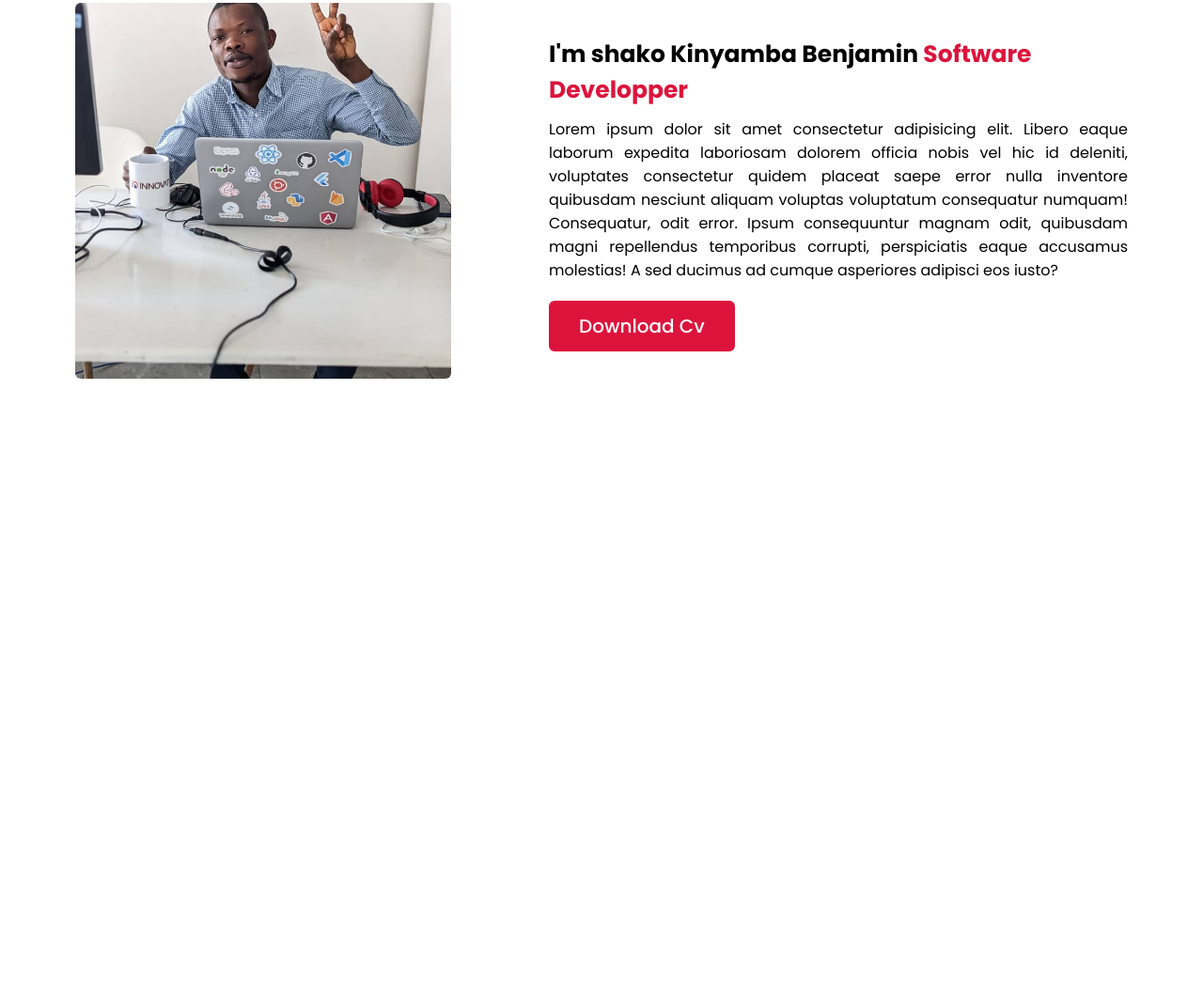
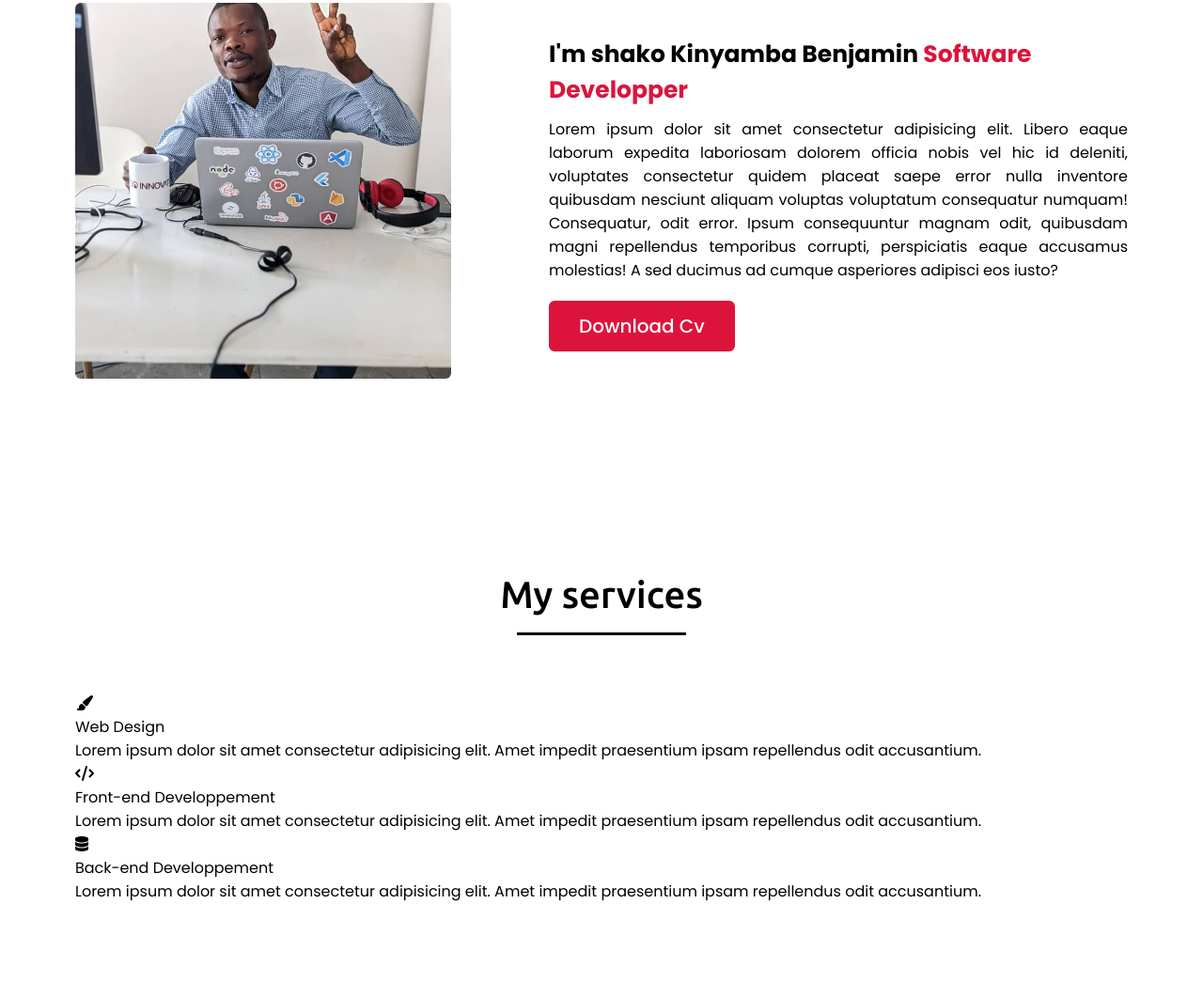
Before and after one commit to SKB-TECH/porfolio, a website: page index.html in a window 1280 px wide. Shown: the part 1023-2084 px from the top of the page at 94% size. Before the commit the page ends 1533 px from the top, so only its background shows below. Drawn offline with nearby package versions, Linux system fonts and the light colour scheme; files whose address does not match are found by name.

Commit message:
Feat:add parite my services

```diff
--- a/index.html
+++ b/index.html
@@ -64,5 +64,46 @@
             </div>
         </div>
     </section>
+
+    <!-- section services -->
+
+    <section class="services" id="services">
+        <div class="max-width">
+            <h1 class="title">My services</h1>
+            <div class="serv-content">
+                <!-- card1  -->
+               <div class="card">
+                    <div class="box">
+                        <i class="fas fa-paint-brush"></i>
+                        <div class="text">Web Design</div>
+                        <p>
+                            Lorem ipsum dolor sit amet consectetur adipisicing elit. Amet impedit praesentium ipsam repellendus odit accusantium.
+                        </p>
+                    </div>
+               </div>
+           <!-- card2-->
+           <div class="card">
+            <div class="box">
+                <i class="fas fa-code"></i>
+                <div class="text">Front-end Developpement</div>
+                <p>
+                    Lorem ipsum dolor sit amet consectetur adipisicing elit. Amet impedit praesentium ipsam repellendus odit accusantium.
+                </p>
+            </div>
+            </div>
+
+            <!-- card2 -->
+            <div class="card">
+                <div class="box">
+                    <i class="fas fa-database"></i>
+                    <div class="text">Back-end Developpement</div>
+                    <p>
+                        Lorem ipsum dolor sit amet consectetur adipisicing elit. Amet impedit praesentium ipsam repellendus odit accusantium.
+                    </p>
+                </div>
+           </div>
+            </div>
+        </div>
+    </section>
     <script src="./script.js"></script>
 </html>
--- a/style.css
+++ b/style.css
@@ -129,17 +129,17 @@ box-sizing: border-box;
         background: none;
     }
 
-            /* about style */
+    /* simalaire style */
 
     section{
         padding: 100px 0;
     }
 
-            .about {
+    .about,.services {
         font-family: 'Poppins', 'sans-Serif';
     }
 
-            .about .title {
+    section .title {
         position: relative;
         text-align: center ;
         font-size: 40px;
@@ -149,7 +149,7 @@ box-sizing: border-box;
         font-family: 'Ubuntu', sans-serif;
     }
 
-            .about .title::before{
+    section .title::before{
         content: "";
         position: absolute;
         width: 180px;
@@ -160,8 +160,7 @@ box-sizing: border-box;
         transform: translateX(-50%);
     }
 
-            .about .title::after{
-                content: "Who I'm";
+    section .title::after{
         position: absolute;
         bottom: -7px;
         font-size: 20px;
@@ -172,6 +171,13 @@ box-sizing: border-box;
         transform: translateX(-50%);
     }
 
+
+            /* about style */
+
+            .about .title::after{
+                content: "Who I'm";
+
+            }
 
 
             .about .about-content{
@@ -228,8 +234,10 @@ box-sizing: border-box;
                 background:none;
             }
 
+    /* services styling */
+    .services{
 
-
+    }
 
 
 
@@ -256,12 +264,13 @@ box-sizing: border-box;
     }
 }
 
-    @media (max-width:1104px){
+@media (max-width:1104px) {
     .about .about-content .left img {
         height: 350px;
         width: 350px;
     }
 }
+
 
     @media (max-width:991px){
         .max-width{
@@ -318,19 +327,18 @@ box-sizing: border-box;
 
         .max-width {
             max-width: 800px;
-
         }
 
         .about .about-content .column{
-            width: 50%;
+            width: 100%;
         }
-        .about .about-content .column .left{
+        .about .about-content .left {
             display: flex;
             justify-content: center;
             margin: 0 auto 60px;
         }
 
-        .about .about-content .column .right{
+        .about .about-content .right {
             flex: 100%;
         }
     }
@@ -352,8 +360,6 @@ box-sizing: border-box;
             /* padding: 8px 20px; */
         }
         }
-
-
     @media (max-width:500px){
         .home .home-content .text-2{
             font-size: 50px;
```
Lines whose indentation alone changed are shown as unchanged.
